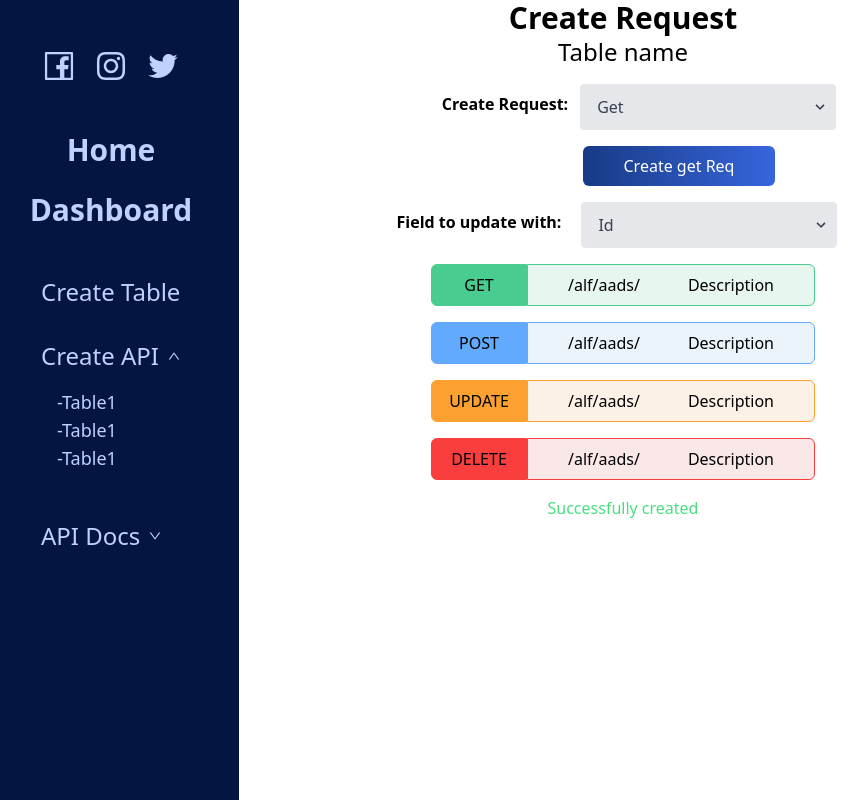
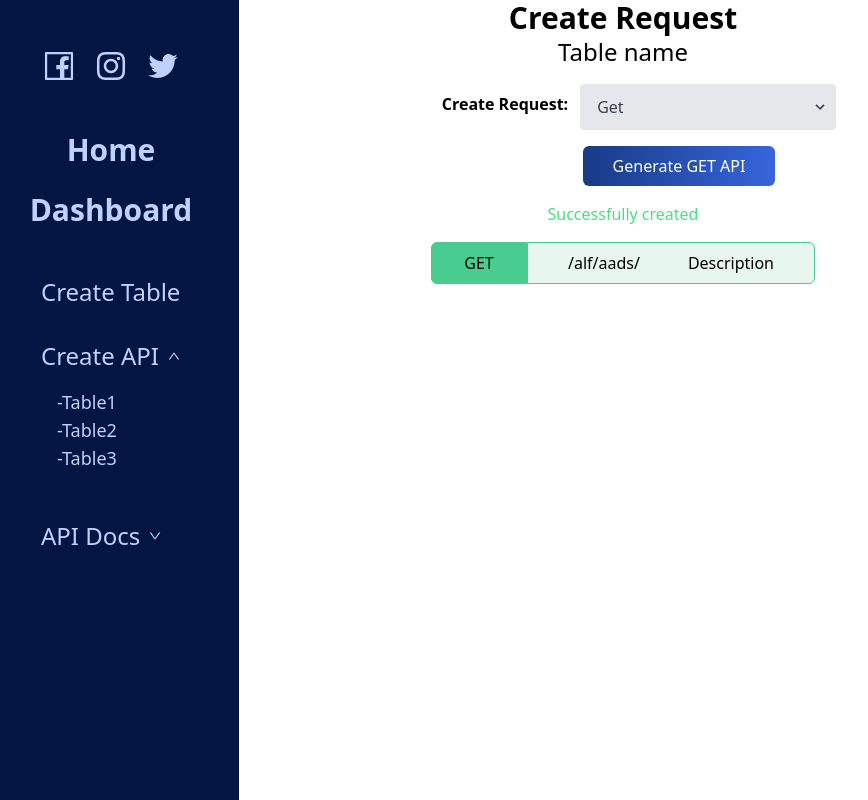
Before and after one commit to salmanpary/Xcode, a Next.js app in the folder frontend/: page /dashboard/createapi/1 in a window 1280 px wide. Both pictures are taken after a click on the element "Create API". Shown: the whole page, without its empty margins (17-885 px from the left). Built offline with nearby package versions, Linux system fonts and the light colour scheme.

Commit message:
routing some

```diff
--- a/frontend/components/CreateApi/CreateApi.js
+++ b/frontend/components/CreateApi/CreateApi.js
@@ -1,5 +1,18 @@
 import React from "react";
 const CreateApi = () => {
+  const [apiName, setApiName] = React.useState("get");
+  const generatebuttontext = (apiname) => {
+    switch (apiname) {
+      case "get":
+        return "Generate GET API";
+      case "post":
+        return "Generate POST API";
+      case "update":
+        return "Generate PUT API";
+      case "delete":
+        return "Generate DELETE API";
+    }
+  };
   return (
     <div className="flex flex-col justify-center items-center gap-4">
       <div className="flex flex-col justify-center items-center">
@@ -8,18 +21,22 @@ const CreateApi = () => {
       </div>
       <div className="flex">
         <h1 className="font-bold pt-2 pl-11">Create Request: </h1>
-        <div class="w-full md:w-1/3 px-3 mb-6 md:mb-0">
-          <div class="relative w-64">
+        <div className="w-full md:w-1/3 px-3 mb-6 md:mb-0">
+          <div className="relative w-64">
             <select
-              class="block appearance-none w-full bg-gray-200 border border-gray-200 text-gray-700 py-3 px-4 pr-8 rounded leading-tight focus:outline-none focus:bg-white focus:border-gray-500 "
+              className="block appearance-none w-full bg-gray-200 border border-gray-200 text-gray-700 py-3 px-4 pr-8 rounded leading-tight focus:outline-none focus:bg-white focus:border-gray-500 "
               id="grid-state"
+              onChange={(e) => {
+                setApiName(e.target.value);
+                console.log(e.target.value);
+              }}
             >
-              <option>Get</option>
-              <option>Post</option>
-              <option>Update</option>
-              <option>Delete</option>
+              <option value="get">Get</option>
+              <option value="post">Post</option>
+              <option value="update">Update</option>
+              <option value="delete">Delete</option>
             </select>
-            <div class="pointer-events-none absolute inset-y-0 right-0 flex items-center px-2 text-gray-700">
+            <div className="pointer-events-none absolute inset-y-0 right-0 flex items-center px-2 text-gray-700">
               <svg
                 class="fill-current h-4 w-4"
                 xmlns="http://www.w3.org/2000/svg"
@@ -31,11 +48,7 @@ const CreateApi = () => {
           </div>
         </div>
       </div>
-      <div className="flex justify-center items-center pl-28">
-        <button className="bg-gradient-to-r from-[#183b86] to-[#3765dc] px-2 py-1 text-white w-48 h-10 rounded-md flex justify-center items-center">
-          Create get Req
-        </button>
-      </div>
+      {(apiName === "delete" || apiName === "update") && (
         <div className="flex">
           <h1 className="font-bold pt-2  pr-2">Field to update with: </h1>
           <div class="w-full md:w-1/3 px-3 mb-6 md:mb-0">
@@ -61,40 +74,62 @@ const CreateApi = () => {
             </div>
           </div>
         </div>
+      )}
+      <div className="flex justify-center items-center pl-28">
+        <button className="bg-gradient-to-r from-[#183b86] to-[#3765dc] px-2 py-1 text-white w-48 h-10 rounded-md flex justify-center items-center">
+          {generatebuttontext(apiName)}
+        </button>
+      </div>
+      <p className="text-green-400">Successfully created</p>
+
+      {apiName === "get" && (
         <div className="flex justify-center items-center">
-        <div className="bg-[#49cc90]  border border-[#49cc90]  px-4 py-2 rounded-l-md w-24 flex justify-center items-center">GET</div>
+          <div className="bg-[#49cc90]  border border-[#49cc90]  px-4 py-2 rounded-l-md w-24 flex justify-center items-center">
+            GET
+          </div>
 
           <div className="bg-[#e8f6f0] border border-[#49cc90] px-4 py-2 rounded-r-md flex justify-around items-center w-72">
             <div>/alf/aads/</div>
             <div>Description</div>
           </div>
         </div>
+      )}
+      {apiName === "post" && (
         <div className="flex justify-center items-center">
-        <div className="bg-[#61aafe] border border-[#61aafe]  px-4 py-2 rounded-l-md w-24 flex justify-center items-center">POST</div>
+          <div className="bg-[#61aafe] border border-[#61aafe]  px-4 py-2 rounded-l-md w-24 flex justify-center items-center">
+            POST
+          </div>
 
           <div className="bg-[#ebf3fb] border border-[#61aafe] px-4 py-2 rounded-r-md flex justify-around items-center w-72">
             <div>/alf/aads/</div>
             <div>Description</div>
           </div>
         </div>
+      )}
+      {apiName === "update" && (
         <div className="flex justify-center items-center">
-        <div className="bg-[#fca130] border border-[#fca130]  px-4 py-2 rounded-l-md  w-24 flex justify-center items-center">UPDATE</div>
+          <div className="bg-[#fca130] border border-[#fca130]  px-4 py-2 rounded-l-md  w-24 flex justify-center items-center">
+            UPDATE
+          </div>
 
           <div className="bg-[#fbf1e6] border border-[#fca130] px-4 py-2 rounded-r-md flex justify-around items-center w-72">
             <div>/alf/aads/</div>
             <div>Description</div>
           </div>
         </div>
-
+      )}
+      {apiName === "delete" && (
         <div className="flex justify-center items-center">
-        <div className="bg-[#f93e3e] border border-[#f93e3e] px-4 py-2 rounded-l-md  w-24 flex justify-center items-center">DELETE</div>
+          <div className="bg-[#f93e3e] border border-[#f93e3e] px-4 py-2 rounded-l-md  w-24 flex justify-center items-center">
+            DELETE
+          </div>
 
           <div className="bg-[#fae7e7] border border-[#f93e3e] px-4 py-2 rounded-r-md flex justify-around items-center w-72">
             <div>/alf/aads/</div>
             <div>Description</div>
           </div>
         </div>
-      <p className="text-green-400">Successfully created</p>
+      )}
     </div>
   );
 };
--- a/frontend/components/CreateApi/index.js
+++ b/frontend/components/CreateApi/index.js
@@ -1,17 +1,15 @@
-import React from 'react'
-import Sidebar from "../Sidebar"
-import CreateApi from './CreateApi'
+import React from "react";
+import Sidebar from "../Sidebar";
+import CreateApi from "./CreateApi";
 const CreateApiPage = () => {
   return (
     <div className="flex">
+      <Sidebar />
+      <div className="mx-auto">
+        <CreateApi />
+      </div>
+    </div>
+  );
+};
 
-    <Sidebar/>
-    <div className="mx-auto">
-
-    <CreateApi />
-    </div>
-    </div>
-  )
-}
-
-export default CreateApiPage
+export default CreateApiPage;
--- a/frontend/components/Sidebar.js
+++ b/frontend/components/Sidebar.js
@@ -1,60 +1,100 @@
-import React,{useState} from 'react'
-import {AiOutlineDown,AiOutlineUp,AiOutlineTwitter,AiOutlineInstagram,AiOutlineFacebook} from 'react-icons/ai'
-import Link from 'next/link'
+import React, { useState } from "react";
+import { useRouter } from "next/router";
+import {
+  AiOutlineDown,
+  AiOutlineUp,
+  AiOutlineTwitter,
+  AiOutlineInstagram,
+  AiOutlineFacebook,
+} from "react-icons/ai";
+import Link from "next/link";
 const Sidebar = () => {
-  const [toggle,setToggle] = useState(false)
-  const [toggle2,setToggle2] = useState(false)
+    const router = useRouter();
+    console.log(router.pathname.includes("apidocs"));
+  const [toggle, setToggle] = useState(false);
+  const [toggle2, setToggle2] = useState(false);
   return (
-    <div className='w-[20vw] bg-bg-prm h-screen fixed'>
+    <div className="w-[20vw] bg-bg-prm h-screen fixed">
       <div className="flex flex-col items-center ">
         <div className="flex text-4xl items-center text-text-prm justify-center gap-4 mt-12">
-          <AiOutlineFacebook className='cursor-pointer hover:scale-110'/>
-          <AiOutlineInstagram className='cursor-pointer hover:scale-110'/>
-          <AiOutlineTwitter className='cursor-pointer hover:scale-110'/>
+          <AiOutlineFacebook className="cursor-pointer hover:scale-110" />
+          <AiOutlineInstagram className="cursor-pointer hover:scale-110" />
+          <AiOutlineTwitter className="cursor-pointer hover:scale-110" />
         </div>
-        <h3 className='text-3xl font-bold text-text-prm mt-12 cursor-pointer'>Home</h3>
-        <h3 className='text-3xl font-bold text-text-prm mt-6 cursor-pointer'>Dashboard</h3>
+        <h3 className="text-3xl font-bold text-text-prm mt-12 cursor-pointer">
+          Home
+        </h3>
+        <h3 className="text-3xl font-bold text-text-prm mt-6 cursor-pointer">
+          Dashboard
+        </h3>
         <div className="mt-12">
-<Link href = '/dashboard/createtable'>
-        <h3 className='text-2xl cursor-pointer  text-text-prm mt6'>Create Table</h3>
+          <Link href="/dashboard/createtable">
+            <h3 className="text-2xl cursor-pointer  text-text-prm mt6">
+              Create Table
+            </h3>
           </Link>
-        <h3 onClick={()=>{
-          setToggle(!toggle)
-          setToggle2(false)
-        }}  className=' text-2xl flex items-center text-text-prm mt-8 cursor-pointer'>Create API
-         {
-          toggle? <AiOutlineUp className='ml-2 text-sm' />:<AiOutlineDown className='ml-2 text-sm' />
-         }
-
+          <h3
+            onClick={() => {
+              setToggle(!toggle);
+              setToggle2(false);
+            }}
+            className=" text-2xl flex items-center text-text-prm mt-8 cursor-pointer"
+          >
+            Create API
+            {toggle ? (
+              <AiOutlineUp className="ml-2 text-sm" />
+            ) : (
+              <AiOutlineDown className="ml-2 text-sm" />
+            )}
           </h3>
-        {toggle && <div className="text-lg text-text-prm p-4">
-          <ul className='cursor-pointer'>
+          {toggle && (
+            <div className="text-lg text-text-prm p-4">
+              <ul className="cursor-pointer">
+                <Link href={"/dashboard/createapi/table1"}>
                   <li>-Table1</li>
+                </Link>
+                <Link href={"/dashboard/createapi/table2"}>
+                <li>-Table2</li>
+                </Link>
+                <Link href={"/dashboard/createapi/table3"}>
+                <li>-Table3</li>
+                </Link>
+              </ul>
+            </div>
+          )}
+          <h3
+            onClick={() => {
+              setToggle2(!toggle2);
+              setToggle(false);
+            }}
+            className="text-2xl flex items-center  text-text-prm mt-8 cursor-pointer"
+          >
+            API Docs
+            {toggle2 ? (
+              <AiOutlineUp className="ml-2 text-sm font-bold" />
+            ) : (
+              <AiOutlineDown className="ml-2 text-sm font-bold" />
+            )}
+          </h3>
+          {toggle2 && (
+            <div className="text-xl text-text-prm p-4">
+              <ul className="cursor-pointer">
+                <Link href="/dashboard/apidocs/table1">
                 <li>-Table1</li>
-            <li>-Table1</li>
+                </Link>
+                <Link href="/dashboard/apidocs/table2">
+                <li>-Table2</li>
+                </Link>
+                <Link href="/dashboard/apidocs/table3">
+                <li>-Table3</li>
+                </Link>
               </ul>
-        </div>}
-        <h3 onClick={()=>{
-          setToggle2(!toggle2)
-          setToggle(false)
-        }} className='text-2xl flex items-center  text-text-prm mt-8 cursor-pointer'>API Docs
-         {
-          toggle2? <AiOutlineUp className='ml-2 text-sm font-bold' />:<AiOutlineDown className='ml-2 text-sm font-bold' />
-         }
-         </h3>
-        {toggle2 && <div className="text-xl text-text-prm p-4">
-          <ul className='cursor-pointer'>
-            <li>-Table1</li>
-            <li>-Table1</li>
-            <li>-Table1</li>
-          </ul>
-        </div>}
+            </div>
+          )}
         </div>
       </div>
+    </div>
+  );
+};
 
-
-    </div>
-  )
-}
-
-export default Sidebar
+export default Sidebar;
--- a/frontend/pages/dashboard/apidocs/index.js
+++ /dev/null
@@ -1,9 +0,0 @@
-import React from 'react'
-import ApiDocsPage from '../../../components/apidocs'
-const index = () => {
-  return (
-    <ApiDocsPage/>
-  )
-}
-
-export default index
```
Also changed, not shown: frontend/components/Createtable/index.js (+11 -13 lines), frontend/components/apidocs/ApiDocs.js (+34 -10 lines), frontend/pages/dashboard/apidocs/[tablename]/[requestype]/index.js (+9 -7 lines), frontend/pages/dashboard/apidocs/[tablename]/index.js (+4 -4 lines). Lines whose indentation alone changed are shown as unchanged.
